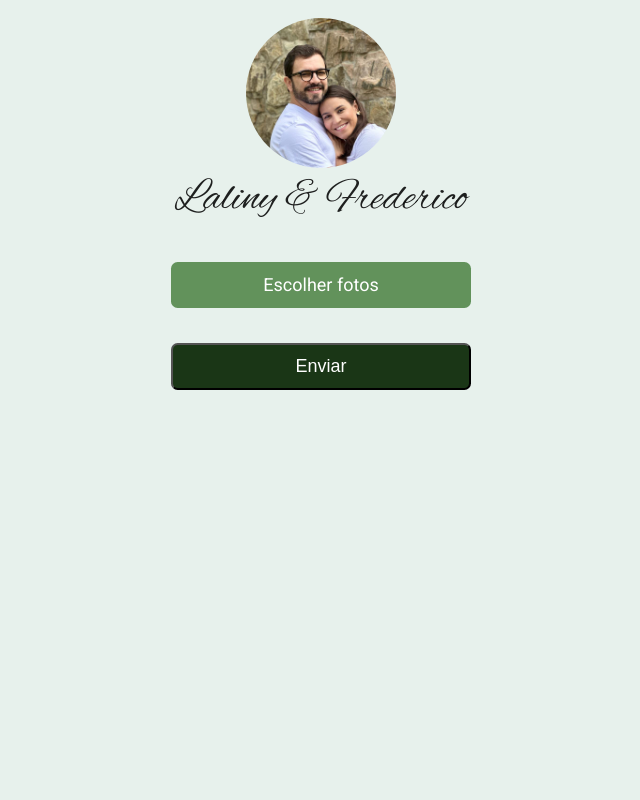
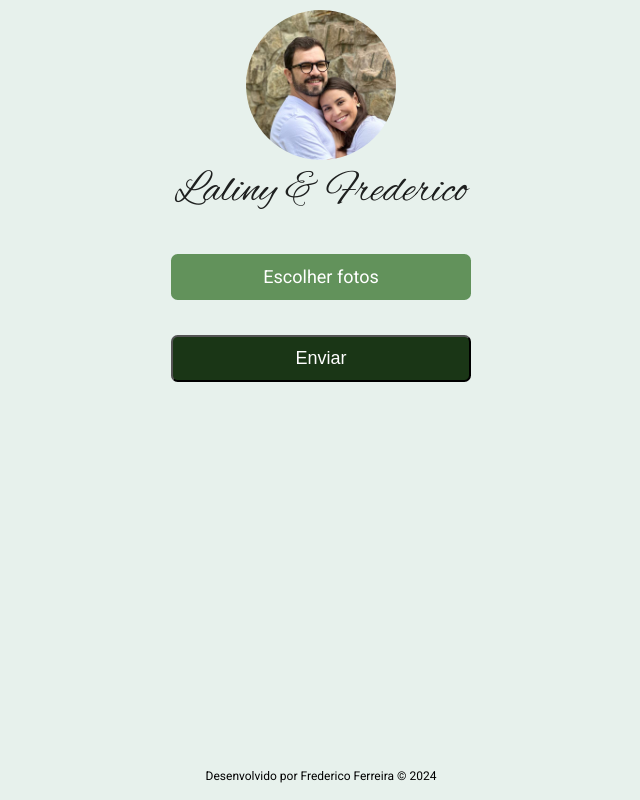
Before and after one commit to freddavin/uploadimg-front, a React (Vite) app: page / in a window 1280 px wide. Shown: the whole page, without its empty margins (319-959 px from the left). Built offline with nearby package versions, Linux system fonts and the light colour scheme.

Commit message:
feat: add footer

```diff
--- a/index.html
+++ b/index.html
@@ -21,5 +21,8 @@
   <body>
     <div id="root"></div>
     <script type="module" src="/src/main.jsx"></script>
+    <footer>
+      <p>Desenvolvido por Frederico Ferreira &copy; 2024</p>
+    </footer>
   </body>
 </html>
--- a/src/App.css
+++ b/src/App.css
@@ -1,5 +1,6 @@
 .App {
   max-width: 300px;
+  min-height: 100%;
   display: flex;
   flex-direction: column;
   justify-content: center;
--- a/src/App.jsx
+++ b/src/App.jsx
@@ -15,16 +15,17 @@ function App() {
       .then((res) => {
         const { status } = res;
         if (status === 201) {
-          setMsg('Imagem enviada com sucesso!');
-          // alert('Obrigado! Imagem enviada com sucesso!');
+          setMsg(
+            `${
+              newImage.urls.length > 1 ? 'Imagens enviadas' : 'Imagem enviada'
+            } com sucesso!`
+          );
           return;
         }
         setMsg('Upload falhou!');
-        // alert('Falha no envio');
       })
       .catch(() => {
         setMsg('Upload falhou!');
-        // alert('Falha no envio');
       });
   };
 
--- a/src/index.css
+++ b/src/index.css
@@ -16,3 +16,18 @@
   -moz-osx-font-smoothing: grayscale;
   -webkit-text-size-adjust: 100%;
 }
+
+html,
+body {
+  margin: 0;
+  min-height: 100vh;
+  display: flex;
+  flex-direction: column;
+}
+
+footer {
+  color: #000000;
+  text-align: center;
+  font-size: 12px;
+  margin-top: auto;
+}
```
